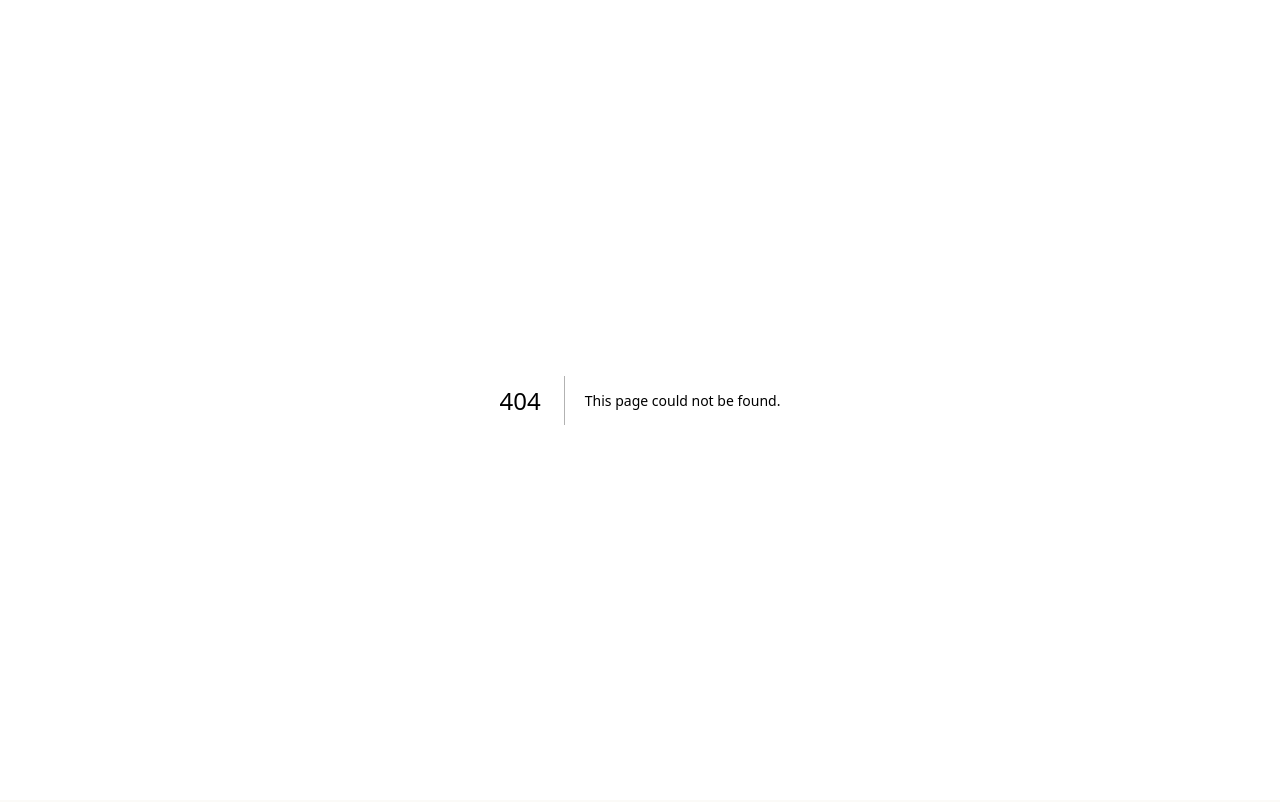
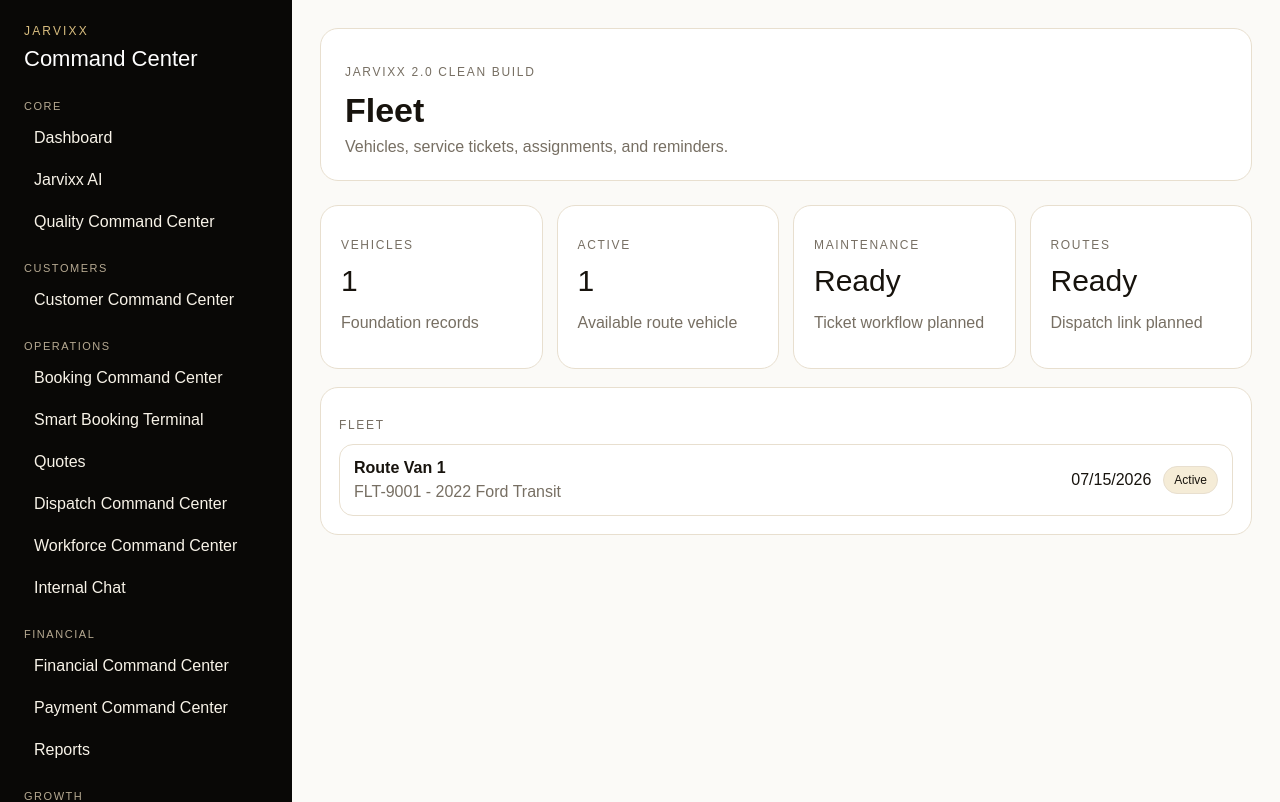
Before and after one commit to 360jarvis/JARVISV4, a Next.js app: page /app/fleet in a window 1280 px wide. Before the commit this address had no page. Shown: the top 802 px of the page. Built offline with nearby package versions, Linux system fonts and the light colour scheme.

Commit message:
Connect Fleet route

```diff
--- /dev/null
+++ b/app/app/fleet/page.tsx
@@ -0,0 +1,6 @@
+import AppShell from '../../../components/AppShell';
+import SimpleFleetCenter from '../../../components/SimpleFleetCenter';
+
+export default function FleetPage() {
+  return <AppShell title="Fleet" subtitle="Vehicles, service tickets, assignments, and reminders."><SimpleFleetCenter /></AppShell>;
+}
```
